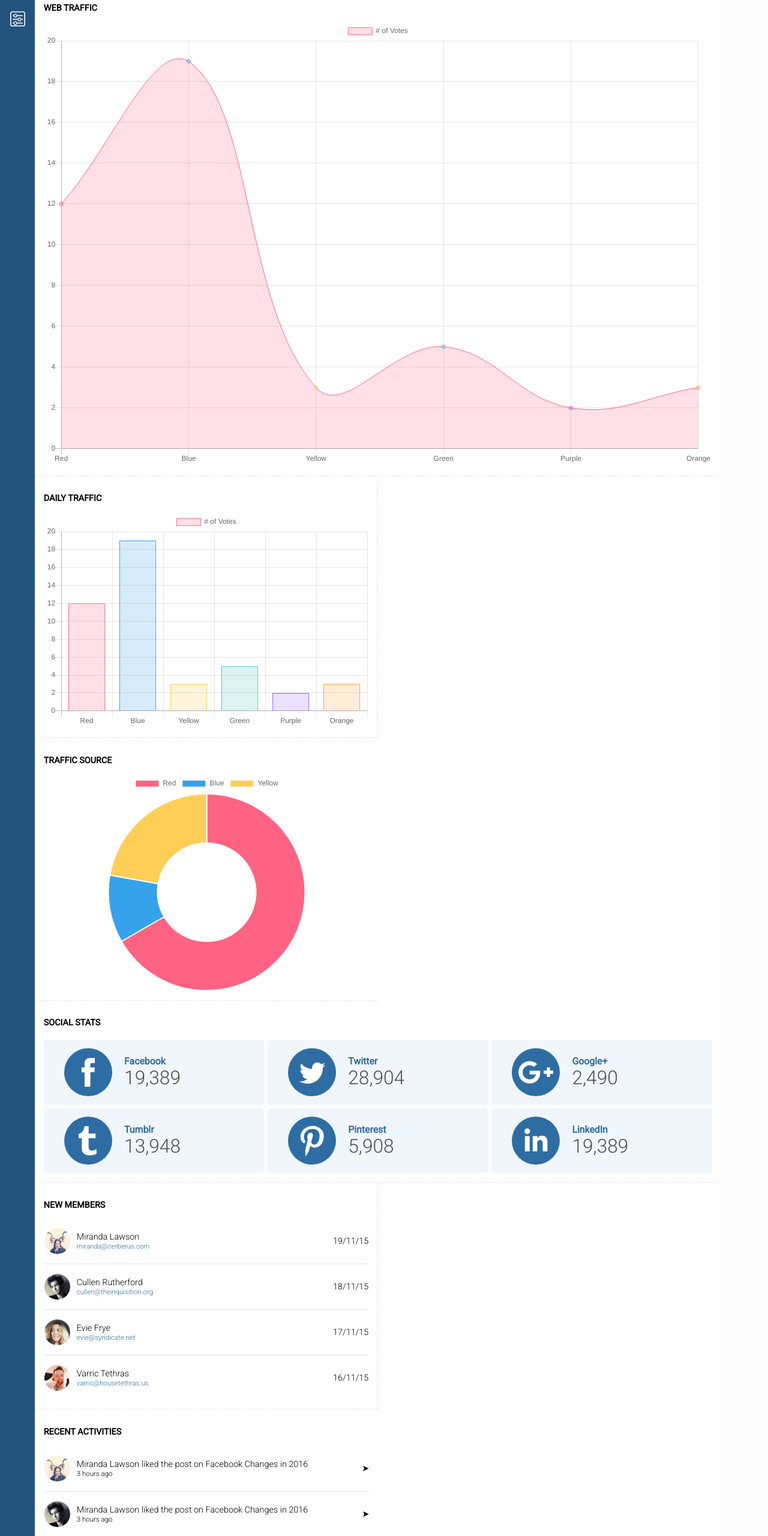
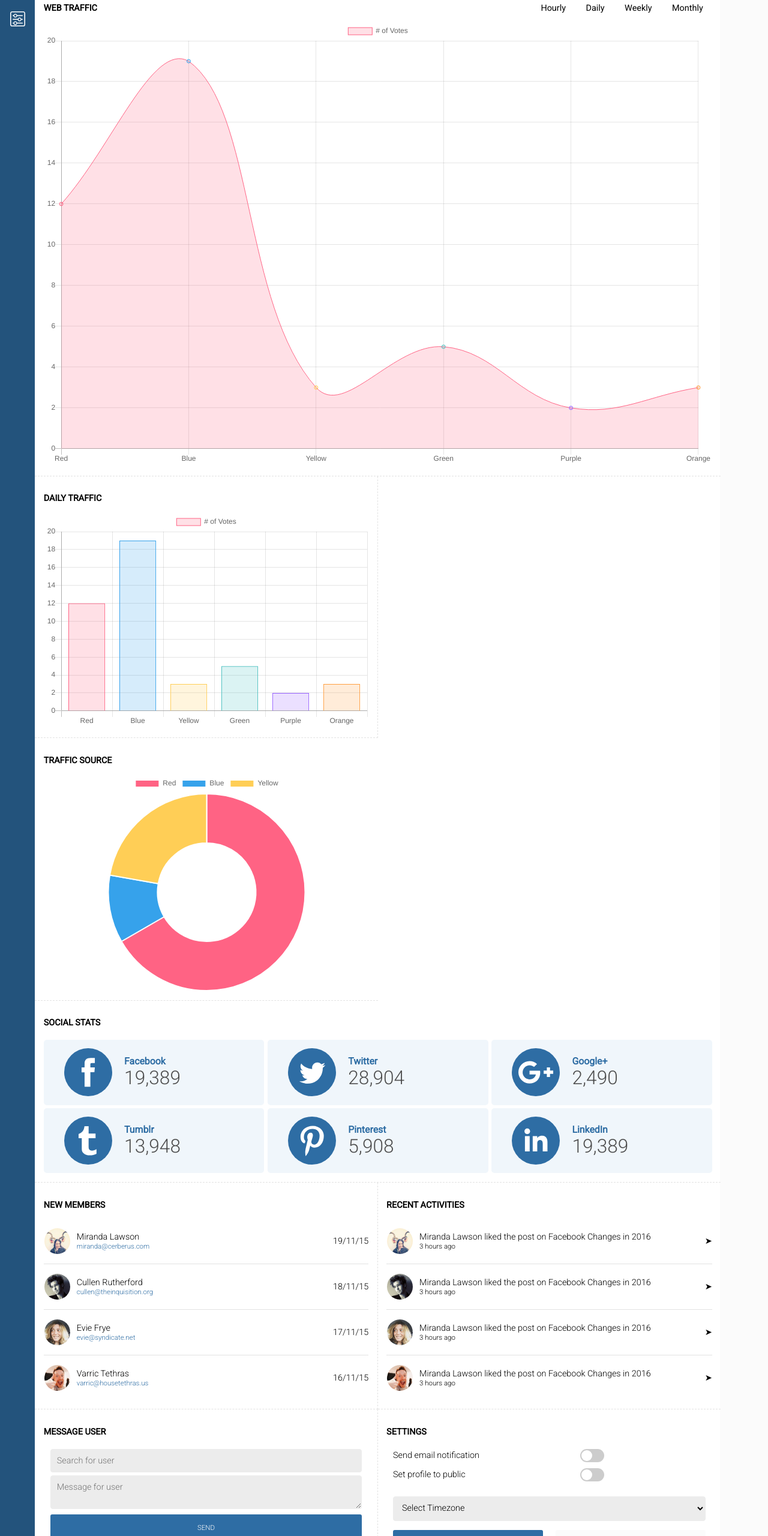
Before and after one commit to ZoomThruDev/fewd-9-responsive-dashboard, a plain HTML site: page index.html in a window 1280 px wide. Shown: the part 240-2800 px from the top of the page at 60% size. Drawn offline with nearby package versions, Linux system fonts and the light colour scheme.

Commit message:
fixed some things
- chart options
- weird flex behaviour fix on charts

```diff
--- a/index.html
+++ b/index.html
@@ -129,7 +129,17 @@
 
                 <div class="wrapper-web-traffic">
                     <!-- web traffic chart -->
+                    <div class="grouped">
                         <h3 class="widget-title">Web Traffic</h3>
+                        <nav class="chart-options">
+                            <ul>
+                                <li><a href="#" id="hourly-traffic" class="chart-option-btn">Hourly</a></li>
+                                <li><a href="#" id="daily-traffic" class="chart-option-btn">Daily</a></li>
+                                <li><a href="#" id="weekly-traffic" class="chart-option-btn">Weekly</a></li>
+                                <li><a href="#" id="monthly-traffic" class="chart-option-btn">Monthly</a></li>
+                            </ul>
+                        </nav>
+                    </div>
                     <canvas id="web-traffic-line-chart" width="300" height="200"></canvas>
                 </div>
                 <!-- <div class="wrapper-traffic-sources"> -->
@@ -292,18 +302,23 @@
                         <form id="user-settings-form">
                             <fieldset>
                                 <legend>Adjust your settings</legend>
-                                Send email notification
+                                <div class="option">
+                                    <span>Send email notification</span>
                                     <label class="switch">
                                         <input type="checkbox">
                                         <div class="slider round"></div>
                                     </label>
-                                Set profile to public
+                                </div>
+                                <div class="option">
+                                    <span>Set profile to public</span>
                                     <label class="switch">
                                         <input type="checkbox">
                                         <div class="slider round"></div>
                                     </label>
+                                </div>
                                 <label for="user-timezone">Select Timezone</label>
                                 <select id="user-timezone" name="timezone-select">
+                                    <option value="" disabled selected hidden>Select Timezone</option>
                                     <option timeZoneId="1" gmtAdjustment="GMT-12:00" useDaylightTime="0" value="-12">(GMT-12:00) International Date Line West</option>
                                 	<option timeZoneId="2" gmtAdjustment="GMT-11:00" useDaylightTime="0" value="-11">(GMT-11:00) Midway Island, Samoa</option>
                                 	<option timeZoneId="3" gmtAdjustment="GMT-10:00" useDaylightTime="0" value="-10">(GMT-10:00) Hawaii</option>
--- a/scss/components/_forms.scss
+++ b/scss/components/_forms.scss
@@ -63,8 +63,26 @@ button {
     }
 
 }
-#search label {
+label {
     display: none;
+}
+
+// settings form
+#user-settings-form {
+    & .option {
+        @include flex-props($direction: row, $align: center);
+        margin-bottom: 10px;
+
+        & span {
+            width: 60%;
+        }
+    }
+
+    & select {
+        margin-bottom: 15px;
+        margin-top: 15px;
+    }
+
 }
 
 /* The switch - the box around the slider */
--- a/scss/layout/_containers.scss
+++ b/scss/layout/_containers.scss
@@ -9,6 +9,7 @@
 .wrapper {
 
     @include flex-props($direction: column);
+    flex: 1 100%;
     @include mq-styles(tablet) {
 
         flex-direction: row;
@@ -31,8 +32,6 @@
     }
 
     &-web-traffic,
-    &-daily-traffic,
-    &-source-traffic,
     &-socmed-stats,
     &-tab-search {
         @include mq-styles(tablet) {
@@ -41,29 +40,26 @@
         }
     }
 
+    // containers that are 50% width on tablets and above
+    &-daily-traffic,
+    &-source-traffic,
     &-new-member,
     &-recent-activities,
     &-message,
     &-settings {
         @include mq-styles(tablet) {
-            flex-basis: 50%;
-            width: 50%;
+            // flex-basis: 50%;
+            // width: 50%;
+            flex: 0 50%;
         }
     }
 
+    // borders for 50% width containers located on left side
     &-daily-traffic,
     &-new-member,
     &-message {
         @include mq-styles(tablet) {
             border-right: 1px dashed $border-color;
-        }
-    }
-
-    &-daily-traffic,
-    &-source-traffic {
-        @include mq-styles(tablet) {
-            flex-basis: 50%;
-            width: 50%;
         }
     }
 
@@ -101,8 +97,19 @@
             flex: 1;
             border-left: 1px solid $border-color;
             border-bottom: 1px solid $border-color;
-
         }
     }
 
 }
+
+.grouped {
+    @include flex-props($direction: row, $justify: space-between);
+
+    & .chart-options {
+        display: none;
+
+        @include mq-styles(tablet) {
+            display: inline;
+        }
+    }
+}
--- a/scss/layout/_nav.scss
+++ b/scss/layout/_nav.scss
@@ -67,3 +67,29 @@
         @include flex-props($direction: column, $justify: flex-start);
     }
 }
+
+.chart-options {
+    & ul li {
+        list-style: none;
+        display: inline;
+
+        margin: 0 5px;
+
+        &:hover {
+
+        }
+
+        & a {
+            text-decoration: none;
+            font-weight: 400;
+            color: $dark-text;
+            padding: 3px 10px;
+
+            &:hover {
+                background-color: $accent-color;
+                color: $light-text;
+                border-radius: 10px;
+            }
+        }
+    }
+}
--- a/scss/utilities/_vars.scss
+++ b/scss/utilities/_vars.scss
@@ -4,6 +4,7 @@ $darkblue   : #2e6da4;
 $white      : #fff;
 $off-white  : #fbfbfb;
 $black      : #000;
+$reddish    : #B14843;
 
 // functional color vars
 $primary-color      : $darkblue;
@@ -14,6 +15,7 @@ $body-bg            : $off-white;
 $widget-bg          : $off-white;
 $light-text         : $white;
 $dark-text          : $black;
+$accent-color       : $reddish;
 
 // measurements
 $max-width          : 1200px;
```
Also changed, not shown: css/application.css, 1 other file. Lines whose indentation alone changed are shown as unchanged.
